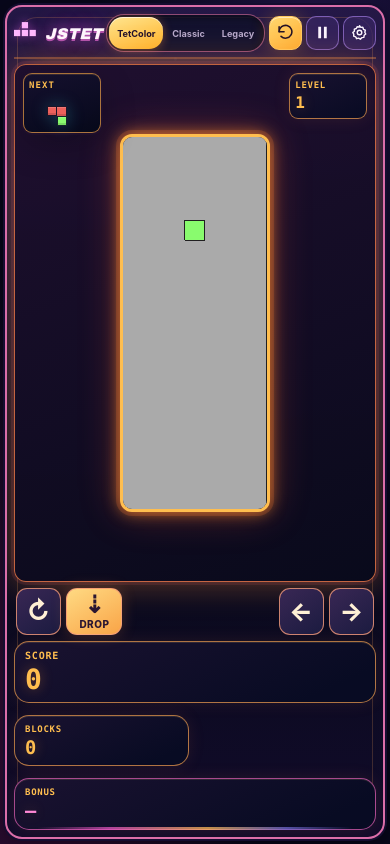
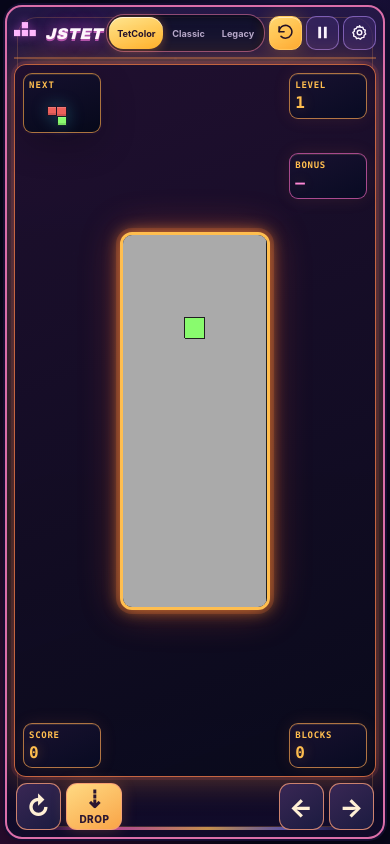
Before and after one commit to andykras/jstet, a Vue app: page / in a window 390 px wide. Built offline with nearby package versions, Linux system fonts and the light colour scheme.

Commit message:
style(ui): activate refined desktop and mobile side rails

```diff
--- a/src/App.vue
+++ b/src/App.vue
@@ -541,4 +541,5 @@ export default {
 @import './styles/arcade-stage5.styl'
 @import './styles/arcade-responsive.styl'
 @import './styles/arcade-mobile.styl'
+@import './styles/arcade-rails.styl'
 </style>
```
